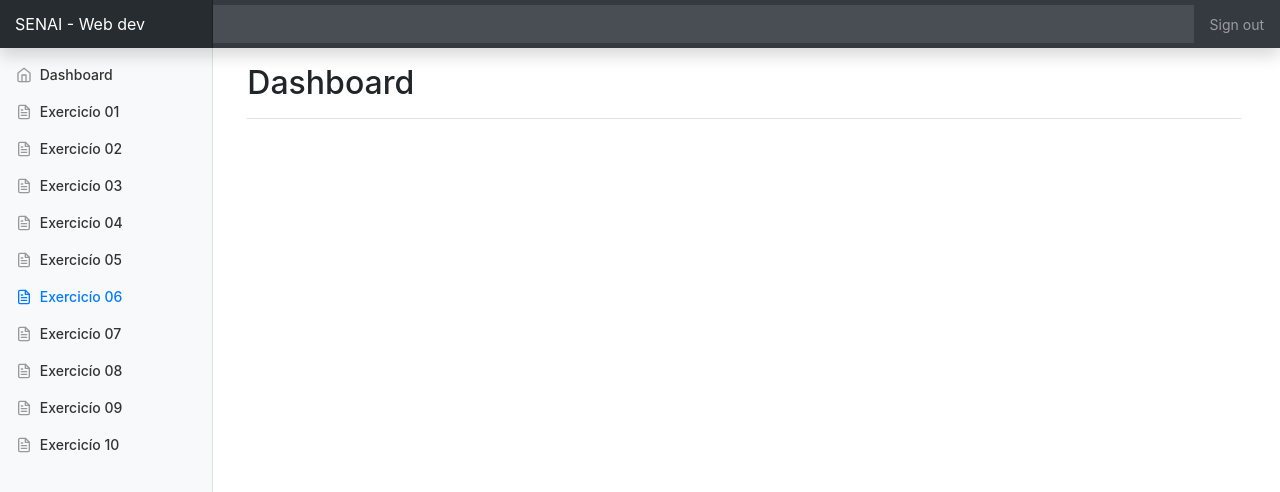
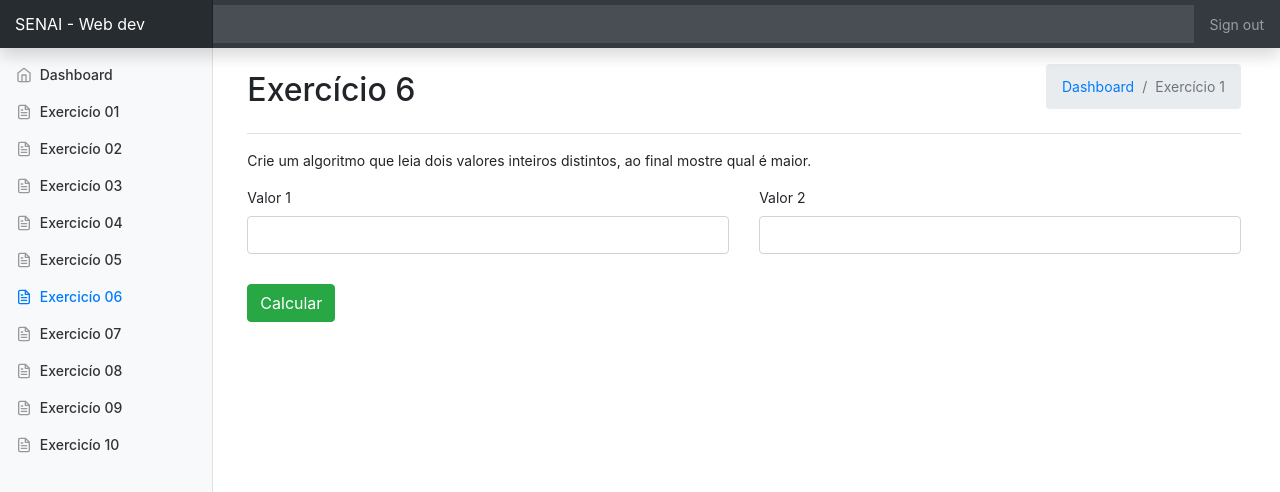
Before and after one commit to Apmalan/JsDom, a plain HTML site: page exercicio-06.html in a window 1280 px wide. Shown: the top 492 px of the page. Drawn offline with nearby package versions, Linux system fonts and the light colour scheme.

Commit message:
Aula java 8

```diff
--- /dev/null
+++ b/assets/js/exercicio06.js
@@ -0,0 +1,59 @@
+
+function comparadorValores (){
+
+
+    var valor1 = document.getElementById("valor1").value;
+    var valor2 = document.getElementById("valor2").value;
+
+
+    if(valor1 == valor2){
+
+        exibirMensagemResultado(valor1,valor2);
+
+    }else if(valor1 > valor2){
+        exibirMensagemvalor1(valor1,valor2);
+    }else{
+        exibirMensagemvalor2(valor1,valor2);
+    }
+
+
+
+
+    function exibirMensagemResultado (){
+        let html = '<div class="col-sm-9 col-md-9 col-lg-9 pt-30">' +
+                    '<div class="alert alert-danger" role="alert">'+
+                    '<h5>Não é permitido valores iguais, favor digitar números diferentes</h5>' +
+                    '</div>' +
+                    '</div>';
+                    let mensagemResultado = document.getElementById('mensagemResultado');
+                    mensagemResultado.className = 'row visible';
+                    mensagemResultado.innerHTML = html;
+
+    }
+
+    function exibirMensagemvalor1 (){
+        let html = '<div class="col-sm-9 col-md-9 col-lg-9 pt-30">' +
+                    '<div class="alert alert-success" role="alert">'+
+                    '<h5>O valor 1 é maior que o valor 2</h5>' +
+                    '</div>' +
+                    '</div>';
+                    let mensagemResultado = document.getElementById('mensagemResultado');
+                    mensagemResultado.className = 'row visible';
+                    mensagemResultado.innerHTML = html;
+
+    }
+
+    function exibirMensagemvalor2 (){
+        let html = '<div class="col-sm-9 col-md-9 col-lg-9 pt-30">' +
+                    '<div class="alert alert-success" role="alert">'+
+                    '<h5>Valor 2 é maior que valor 1</h5>' +
+                    '</div>' +
+                    '</div>';
+                    let mensagemResultado = document.getElementById('mensagemResultado');
+                    mensagemResultado.className = 'row visible';
+                    mensagemResultado.innerHTML = html;
+
+    }
+
+
+}
--- a/exercicio-06.html
+++ b/exercicio-06.html
@@ -5,11 +5,12 @@
     <meta charset="UTF-8">
     <meta name="viewport" content="width=device-width, initial-scale=1.0">
     <meta http-equiv="X-UA-Compatible" content="ie=edge">
-    <title>Document</title>
+    <title>Exercício 1 </title>
 
     <!-- Bootstrap core CSS -->
     <link rel="stylesheet" href="assets/css/bootstrap.min.css">
     <link rel="stylesheet" href="assets/css/dashboard.css">
+    <link rel="stylesheet" href="assets/css/jsdom.css">
 
 </head>
 
@@ -110,20 +111,57 @@
             <main role="main" class="col-md-9 ml-sm-auto col-lg-10 px-4">
                 <div
                     class="d-flex justify-content-between flex-wrap flex-md-nowrap align-items-center pt-3 pb-2 mb-3 border-bottom">
-                    <h1 class="h2">Dashboard</h1>
+                    <h1 class="h2">Exercício 6</h1>
+                    <nav aria-label="breadcrumb">
+                        <ol class="breadcrumb">
+                            <li class="breadcrumb-item"><a href="index.html">Dashboard</a></li>
+                            <li class="breadcrumb-item active" aria-current="page">Exercício 1</li>
+
+                        </ol>
+                    </nav>
                 </div>
+                <div class="row">
+                    <div class="col-sm-12">
+                        <p>Crie um algoritmo que leia dois valores inteiros distintos, ao final mostre qual é maior. </p>
+                    </div>
+                </div>
+                <form>
+                <div class="row">
+                    <div class="col-sm-12 col-md-6 col-lg-6">
+                        <label for="valor 1">Valor 1</label>
+                        <input id="valor1" type="text" class="form-control" required>
+                    </div>
+                    <div class="col-sm-12 col-md-6 col-lg-6">
+                        <label for="valor 2">Valor 2</label>
+                        <input id="valor2" type="text" class="form-control" required>
+                    </div>
+                    <div class="col-sm-12 col-md-2 col-lg-2 pt-30 ">
+                        <button type="button" class="btn btn-success" onclick="comparadorValores()">Calcular</button>
+                    </div>
+
+
+                </div>
+                <div class="row invisible" id="mensagemResultado">
+                    <div class="col-sm-9 col-md-9 col-lg-9 pt-30">
+                        <div class="alert alert-success" role="alert" id="">
+                            <h5>A simple success alert—check it out!</h5>
+                        </div>
+
+                    </div>
+                </div>
+            </form>
             </main>
             <!--#endregion-->
         </div>
+
     </div>
-    <script src="https://code.jquery.com/jquery-3.3.1.slim.min.js"
-        integrity="sha384-q8i/X+965DzO0rT7abK41JStQIAqVgRVzpbzo5smXKp4YfRvH+8abtTE1Pi6jizo"
-        crossorigin="anonymous"></script>
+    <script src="https://code.jquery.com/jquery-3.3.1.slim.min.js"></script>
     <script>window.jQuery || document.write('<script src="/docs/4.3/assets/js/vendor/jquery-slim.min.js"><\/script>')</script>
     <script src="https://getbootstrap.com/docs/4.3/dist/js/bootstrap.bundle.min.js"
         integrity="sha384-xrRywqdh3PHs8keKZN+8zzc5TX0GRTLCcmivcbNJWm2rs5C8PRhcEn3czEjhAO9o"
         crossorigin="anonymous"></script>
     <script src="https://cdnjs.cloudflare.com/ajax/libs/feather-icons/4.9.0/feather.min.js"></script>
+    <script src="assets/js/exercicio06.js"></script>
     <script>
         feather.replace()
     </script>
```
Also changed, not shown: exercicio-02.html (+43 -5 lines).
